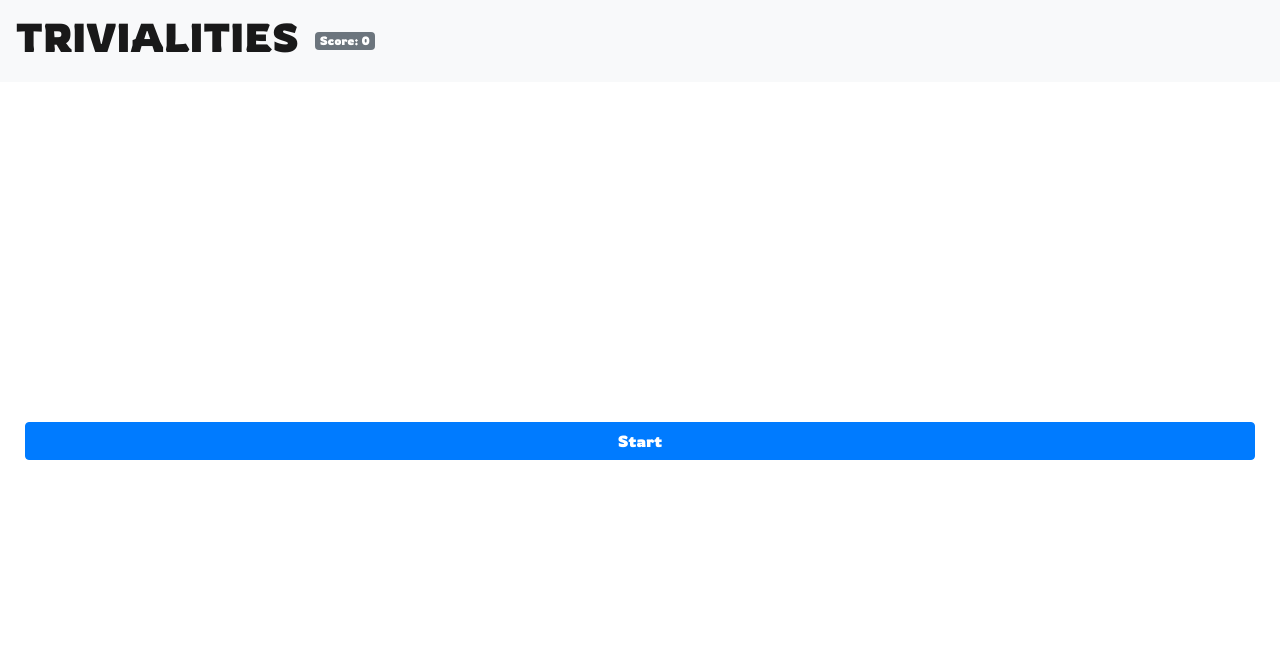
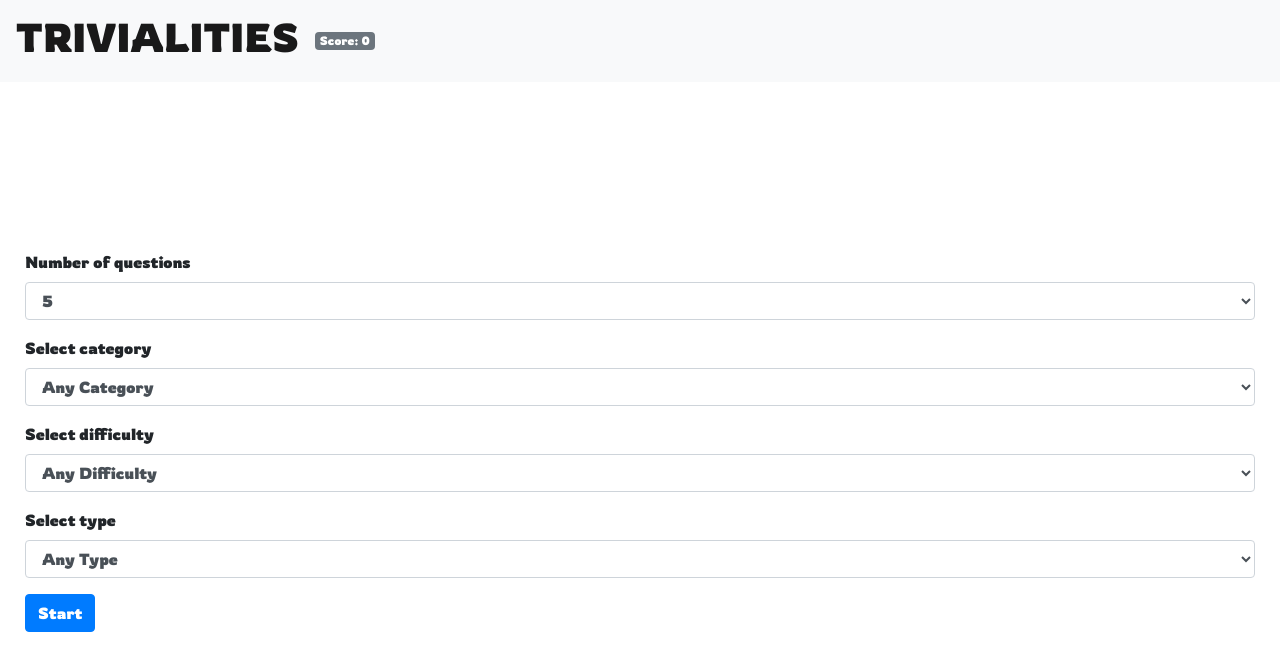
Before and after one commit to shaansen/trivialities, a React (Create React App) app: page / in a window 1280 px wide. Shown: the top 670 px of the page. Built offline with nearby package versions, Linux system fonts and the light colour scheme.

Commit message:
Allow more configuration to quiz

```diff
--- a/src/API.ts
+++ b/src/API.ts
@@ -19,8 +19,25 @@ export enum Difficulty {
   HARD = "hard",
 }
 
-export const fetchQuizQuestions = async (amount: number, difficulty: Difficulty) => {
-  const endPoint = `https://opentdb.com/api.php?amount=${amount}&difficulty=${difficulty}&type=multiple`;
+export const fetchQuizQuestions = async (options: {
+  number: number;
+  category: string;
+  difficulty: string;
+  type: string;
+}) => {
+  const { number, category, difficulty, type } = options;
+  let queryParams = `amount=${number}`;
+  if (category !== "any") {
+    queryParams += `&category=${category}`;
+  }
+  if (difficulty !== "any") {
+    queryParams += `&difficulty=${difficulty}`;
+  }
+  if (type !== "any") {
+    queryParams += `&type=${type}`;
+  }
+  console.log({ queryParams });
+  const endPoint = `https://opentdb.com/api.php?${queryParams}`;
   const data = await (await fetch(endPoint)).json();
 
   return data.results.map((question: Question) => {
--- a/src/Game.tsx
+++ b/src/Game.tsx
@@ -1,13 +1,13 @@
 import React, { useState } from "react";
 import QuestionCard from "./components/QuestionCard";
 import Navheader from "./Navheader";
+import StartPage from "./StartPage";
 import ImmediateResult from "./ImmediateResult";
-import { Container, Button, Badge } from "react-bootstrap";
-import { fetchQuizQuestions, Difficulty, QuestionState, AnswerObject } from "./API";
-
-const TOTAL_QUESTIONS = 2;
+import { Container, Button } from "react-bootstrap";
+import { fetchQuizQuestions, QuestionState, AnswerObject } from "./API";
 
 const App = (): JSX.Element => {
+  const [TOTAL_QUESTIONS, setTotalQuestions] = useState(5);
   const [loading, setLoading] = useState(false);
   const [questions, setQuestions] = useState<QuestionState[]>([]);
   const [number, setNumber] = useState(-1);
@@ -15,11 +15,21 @@ const App = (): JSX.Element => {
   const [score, setScore] = useState(0);
   const [gameOver, setGameOver] = useState(true);
 
-  const startTrivia = async (): Promise<void> => {
+  const resetGame = () => {
+    setNumber(-1);
+  };
+
+  const startTrivia = (options: {
+    number: number;
+    category: string;
+    difficulty: string;
+    type: string;
+  }) => async (): Promise<void> => {
     setLoading(true);
     setGameOver(false);
 
-    const newQuestions = await fetchQuizQuestions(TOTAL_QUESTIONS, Difficulty.EASY);
+    const newQuestions = await fetchQuizQuestions(options);
+    setTotalQuestions(options.number);
     setQuestions(newQuestions);
     setScore(0);
     setUserAnswers([]);
@@ -61,7 +71,7 @@ const App = (): JSX.Element => {
         let nextButton = null;
         if (userAnswers.length === number + 1 && number === TOTAL_QUESTIONS - 1) {
           nextButton = (
-            <Button className="next" onClick={startTrivia}>
+            <Button className="next" onClick={resetGame}>
               Start new game
             </Button>
           );
@@ -92,14 +102,8 @@ const App = (): JSX.Element => {
 
   return (
     <Container className="game-container" fluid>
-      <Navheader score={score} gameOver={gameOver} />
-      {number === -1 ? (
-        <div className="start-page">
-          <Button className="start" onClick={startTrivia}>
-            Start
-          </Button>
-        </div>
-      ) : null}
+      <Navheader score={score} />
+      {number === -1 ? <StartPage startTrivia={startTrivia} /> : null}
       {renderQuestions()}
     </Container>
   );
--- a/src/ImmediateResult.tsx
+++ b/src/ImmediateResult.tsx
@@ -5,7 +5,7 @@ const ImmediateResult = (props: { userAnswer: AnswerObject | undefined }) => {
   const { userAnswer } = props;
   let text = null;
   if (!!userAnswer) {
-    const { correct, correctAnswer, answer } = userAnswer;
+    const { correct } = userAnswer;
     if (correct) {
       text = "CORRECT";
     } else {
--- a/src/Navheader.tsx
+++ b/src/Navheader.tsx
@@ -1,8 +1,8 @@
 import * as React from "react";
-import { Navbar, Badge, Form } from "react-bootstrap";
+import { Navbar, Badge } from "react-bootstrap";
 
-const NavHeader = (props: { score: number; gameOver: boolean }) => {
-  const { gameOver, score } = props;
+const NavHeader = (props: { score: number }) => {
+  const { score } = props;
   return (
     <>
       <Navbar bg="light" expand="lg">
--- /dev/null
+++ b/src/StartPage.tsx
@@ -0,0 +1,94 @@
+import * as React from "react";
+import { useState } from "react";
+import { Button, Form } from "react-bootstrap";
+
+const StartPage = (props: {
+  startTrivia: (options: {
+    number: number;
+    category: string;
+    difficulty: string;
+    type: string;
+  }) => () => Promise<void>;
+}) => {
+  const [number, setNumber] = useState(5);
+  const [category, setCategory] = useState("any");
+  const [difficulty, setDifficulty] = useState("any");
+  const [type, setType] = useState("any");
+  const options = { number, category, difficulty, type };
+
+  return (
+    <div className="start-page">
+      <Form>
+        <Form.Group>
+          <Form.Label>Number of questions</Form.Label>
+          <Form.Control
+            value={number}
+            as="select"
+            onChange={(event) => setNumber(+event.target.value)}>
+            <option>5</option>
+            <option>10</option>
+            <option>20</option>
+          </Form.Control>
+        </Form.Group>
+        <Form.Group>
+          <Form.Label>Select category</Form.Label>
+          <Form.Control
+            as="select"
+            value={category}
+            onChange={(event) => setCategory(event.target.value)}>
+            <option value="any">Any Category</option>
+            <option value="9">General Knowledge</option>
+            <option value="10">Entertainment: Books</option>
+            <option value="11">Entertainment: Film</option>
+            <option value="12">Entertainment: Music</option>
+            <option value="13">Entertainment: Musicals &amp; Theatres</option>
+            <option value="14">Entertainment: Television</option>
+            <option value="15">Entertainment: Video Games</option>
+            <option value="16">Entertainment: Board Games</option>
+            <option value="17">Science &amp; Nature</option>
+            <option value="18">Science: Computers</option>
+            <option value="19">Science: Mathematics</option>
+            <option value="20">Mythology</option>
+            <option value="21">Sports</option>
+            <option value="22">Geography</option>
+            <option value="23">History</option>
+            <option value="24">Politics</option>
+            <option value="25">Art</option>
+            <option value="26">Celebrities</option>
+            <option value="27">Animals</option>
+            <option value="28">Vehicles</option>
+            <option value="29">Entertainment: Comics</option>
+            <option value="30">Science: Gadgets</option>
+            <option value="31">Entertainment: Japanese Anime &amp; Manga</option>
+            <option value="32">Entertainment: Cartoon &amp; Animations</option>
+          </Form.Control>
+        </Form.Group>
+        <Form.Group>
+          <Form.Label>Select difficulty</Form.Label>
+          <Form.Control
+            as="select"
+            value={difficulty}
+            onChange={(event) => setDifficulty(event.target.value)}>
+            <option value="any">Any Difficulty</option>
+            <option value="easy">Easy</option>
+            <option value="medium">Medium</option>
+            <option value="hard">Hard</option>
+          </Form.Control>
+        </Form.Group>
+        <Form.Group>
+          <Form.Label>Select type</Form.Label>
+          <Form.Control as="select" value={type} onChange={(event) => setType(event.target.value)}>
+            <option value="any">Any Type</option>
+            <option value="multiple">Multiple Choice</option>
+            <option value="boolean">True / False</option>
+          </Form.Control>
+        </Form.Group>
+        <Button className="start" onClick={props.startTrivia(options)}>
+          Start
+        </Button>
+      </Form>
+    </div>
+  );
+};
+
+export default React.memo(StartPage);
```
